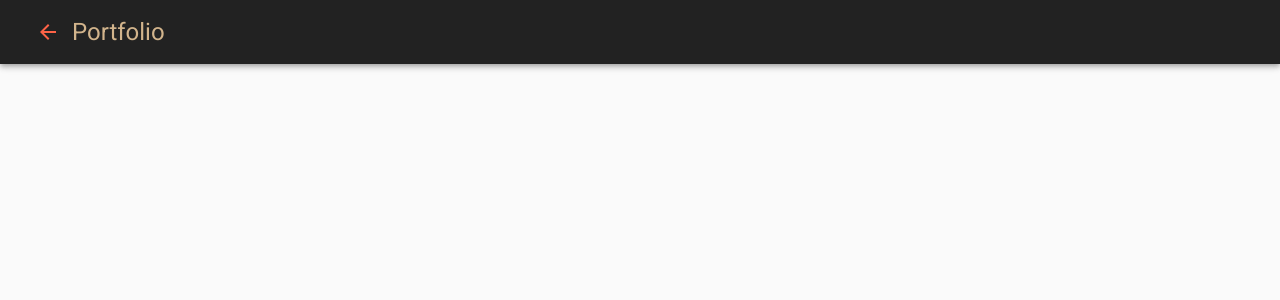
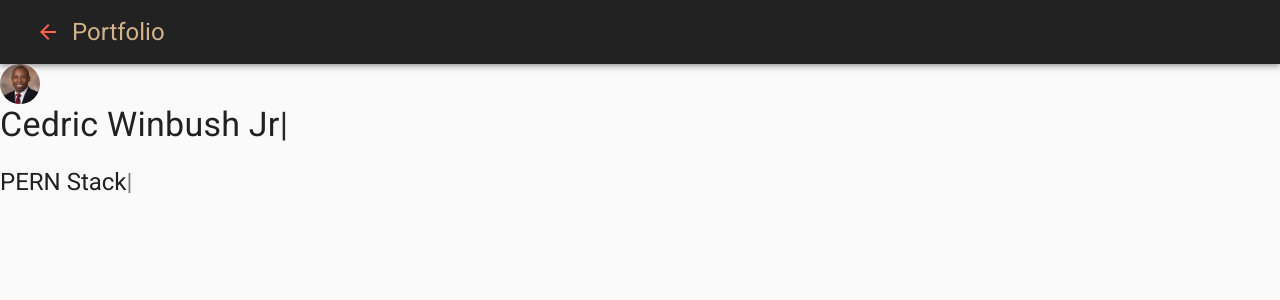
Before and after one commit to caw442000/portfolio-build, a React (Create React App) app: page / in a window 1280 px wide. Shown: the top 300 px of the page. Built offline with nearby package versions, Linux system fonts and the light colour scheme.

Commit message:
adds react typed module

```diff
--- a/package.json
+++ b/package.json
@@ -12,7 +12,8 @@
     "react": "^16.13.1",
     "react-dom": "^16.13.1",
     "react-router": "^5.2.0",
-    "react-scripts": "3.4.3"
+    "react-scripts": "3.4.3",
+    "react-typed": "^1.2.0"
   },
   "scripts": {
     "start": "react-scripts start",
--- /dev/null
+++ b/src/components/Header.js
@@ -0,0 +1,27 @@
+import React from "react";
+import { Typography, Avatar, Grid, Box } from "@material-ui/core";
+import cedric from "../assets/images/cedric.png";
+import Typed from "react-typed";
+
+const Header = () => {
+  return (
+    <Box>
+      <Avatar src={cedric} alt="Cedric Winbush" />
+      <Typography variant="h4">
+        <Typed strings={["Cedric Winbush Jr"]} typeSpeed={40} />
+      </Typography>
+
+      <br />
+      <Typography variant="h5">
+        <Typed
+          strings={["Web Design", "Web Development", "PERN Stack"]}
+          typeSpeed={40}
+          backSpeed={60}
+          loop
+        />
+      </Typography>
+    </Box>
+  );
+};
+
+export default Header;
--- a/src/components/Home.js
+++ b/src/components/Home.js
@@ -1,10 +1,12 @@
 import React from 'react'
 import NavBar from './NavBar'
+import Header from './Header'
 
 const Home = () => {
   return (
     <div>
       <NavBar />
+      <Header />
     </div>
   )
 }
--- a/src/components/NavBar.js
+++ b/src/components/NavBar.js
@@ -32,10 +32,12 @@ const useStyles = makeStyles((theme) => ({
     width: 250,
     background: "#511",
     height: "100%",
+    paddingTop:"5rem"
   },
   avatar: {
     display: "block",
-    margin: "0.5rem auto",
+    margin: "2rem auto",
+    // paddingTop: '2rem',
     width: theme.spacing(13),
     height: theme.spacing(13),
   },
```
Also changed, not shown: 1 other file (tests, documents, lock files or other folders).
